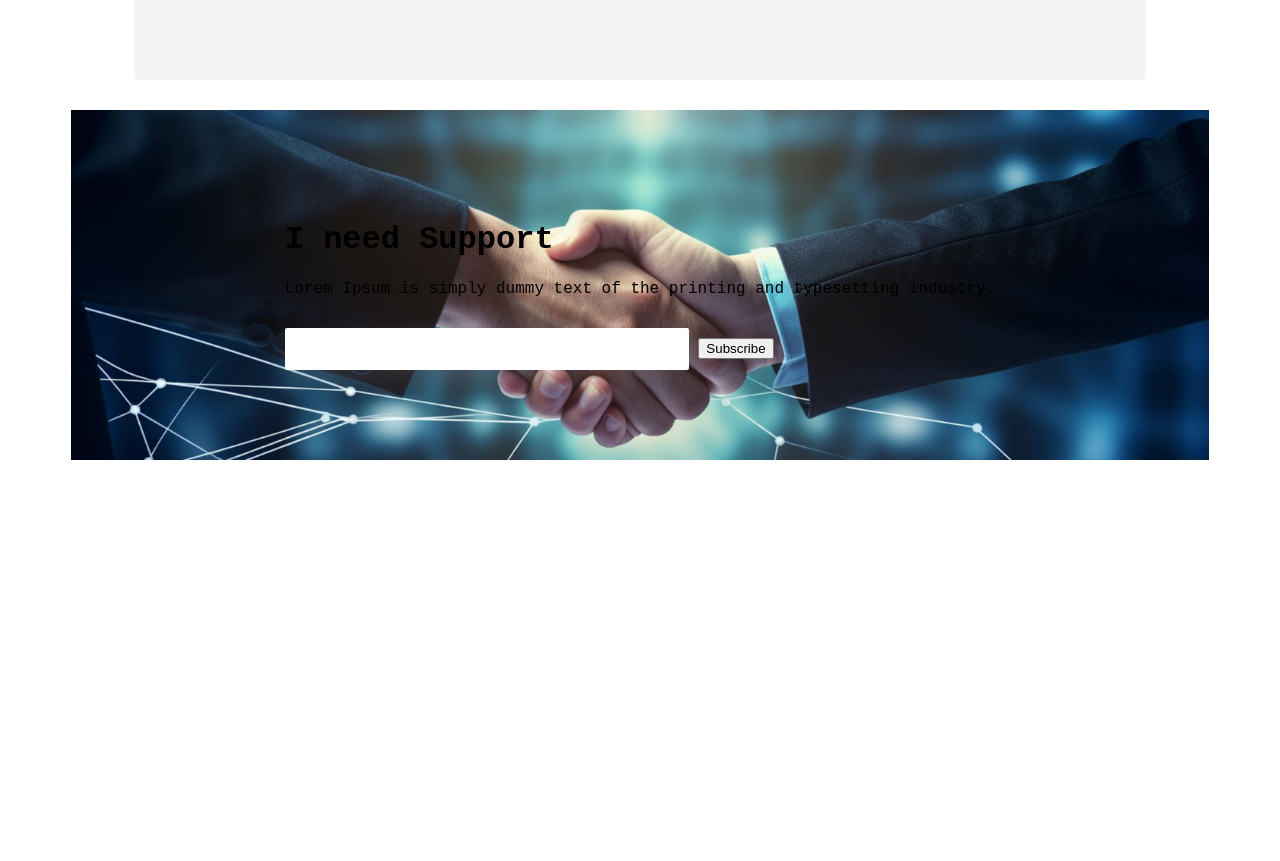
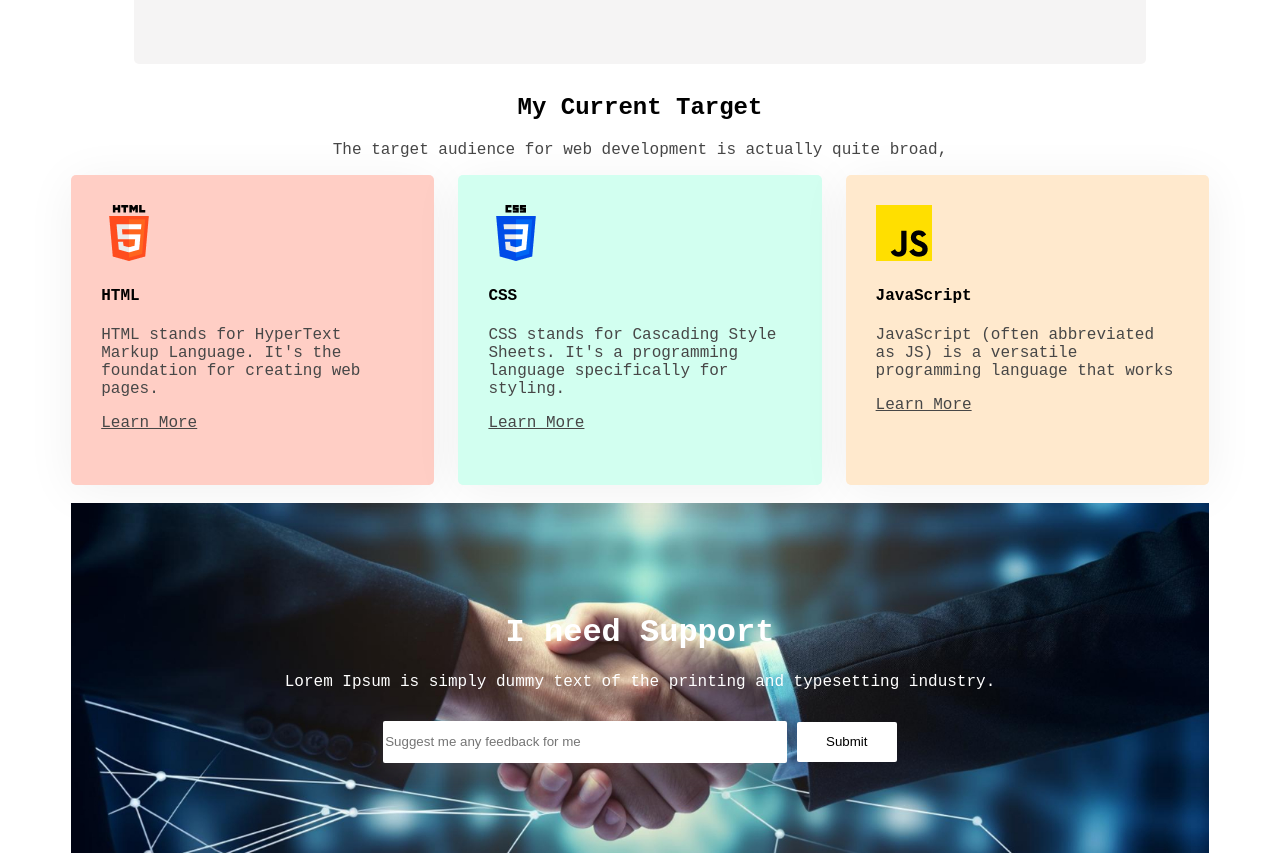
Before and after one commit to muzakkirulhuque/my-assignment, a plain HTML site: page index.html in a window 1280 px wide. Shown: the part 1391-2252 px from the top of the page. Before the commit the page ends 1859 px from the top, so only its background shows below. Drawn offline with Linux system fonts and the light colour scheme; a web font is replaced by a local one.

Commit message:
added my skills container

```diff
--- a/index.html
+++ b/index.html
@@ -56,13 +56,39 @@
             </div>
         </section>
 
+        <section class="skills">
+            <h2 class="section-title">My Current Target</h2>
+            <p class="section-title dark-2">The target audience for web development is actually quite broad,</p>
+            <div class="skills-container">
+                <div class="skill bg-color-1">
+                    <img src="./html.png" alt="">
+                    <h4 class="skill-title">HTML</h4>
+                    <p class="skill-description dark-2">HTML stands for HyperText Markup Language. It's the foundation for creating web pages.</p>
+                    <a class="dark-2" href="#">Learn More</a>
+                </div>
+                <div class="skill bg-color-2">
+                    <img src="./css.png" alt="">
+                    <h4 class="skill-title">CSS</h4>
+                    <p class="skill-description dark-2">CSS stands for Cascading Style Sheets. It's a programming language specifically for styling.</p>
+                    <a class="dark-2" href="#">Learn More</a>
+                </div>
+                <div class="skill bg-color-3">
+                    <img src="./js.png" alt="">
+                    <h4 class="skill-title">JavaScript</h4>
+                    <p class="skill-description dark-2">JavaScript (often abbreviated as JS) is a versatile programming language that works</p>
+                    <a class="dark-2" href="#">Learn More</a>
+                </div>
+            </div>
+        </section>
+        <br>
 
-        <div class="super-deals-container">
-            <div class="deals-content">
+
+        <div class="need-support-container">
+            <div class="need-content">
               <h1>I need Support</h1>
               <p>Lorem Ipsum is simply dummy text of the printing and typesetting industry.</p>
-              <input type="email" name="" id="" />
-              <button id="subscribe-btn">Subscribe</button>
+              <input type="text" name="" id="" placeholder="Suggest me any feedback for me">
+              <button id="Submit-btn">Submit</button>
             </div>
           </div>
 
--- a/style/style.css
+++ b/style/style.css
@@ -54,7 +54,7 @@ body{
 }
 .div-group-content{
     width: 90%;
-    height: 946px;
+    height: 930px;
     justify-content: center;
     margin: 0 auto;
     margin-bottom: 30px;
@@ -77,14 +77,44 @@ body{
     display: flex;
     margin-left: auto;
     margin-right: auto;
-    background-color: aliceblue;
+    background-color: rgb(255, 255, 255);
     border-radius: 12px;
 
 }
 
+.section-title{
+
+    text-align: center;
+}
+.skills-container{
+    display: flex;
+    gap: 24px;
+    width: 90%;
+    margin: 0 auto;
 
 
-.super-deals-container {
+}
+.skill{
+    padding: 30px;
+    width: 30%;
+    height: 250px;
+    border-radius: 5px;
+    box-shadow: 0px 6px 50px 0px rgba(0, 0, 0, 0.06);
+}
+.bg-color-1{
+    background-color: rgb(255, 206, 197);
+}
+.bg-color-2{
+    background-color: rgb(210, 255, 240);
+}
+.bg-color-3{
+    background-color: rgb(255, 233, 205);
+}
+
+
+
+
+.need-support-container{
     width: 90%;
     height: 350px;
     margin: 0 auto;
@@ -93,18 +123,32 @@ body{
     background-repeat: no-repeat;
     background-size: cover;
   }
-  .super-deals-container {
+  .need-support-container{
     display: flex;
     flex-direction: column;
     justify-content: center;
     align-items: center;
+    text-align: center;
   }
-  .deals-content p {
+  .need-content h1{
+    color: white;
+  }
+
+  .need-content p {
     margin-bottom: 30px;
+    color: white;
   }
-  .deals-content input {
+  .need-content input {
     width: 400px;
     height: 40px;
     border: none;
     border-radius: 2px;
     box-shadow: rgba(149, 157, 165, 0.2) 0px 8px 24px;
+  }
+  #Submit-btn {
+    width: 100px;
+    height: 40px;
+    border: none;
+    border-radius: 2px;
+    background-color: white;
+  }
```
